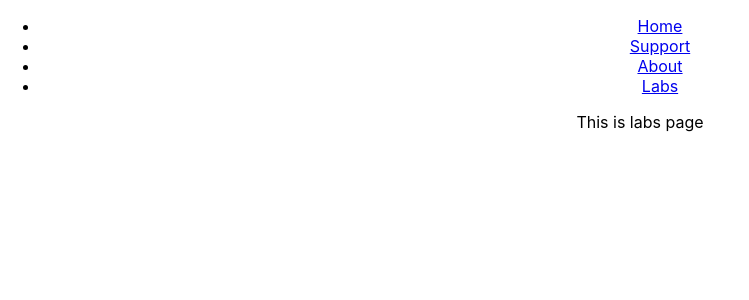
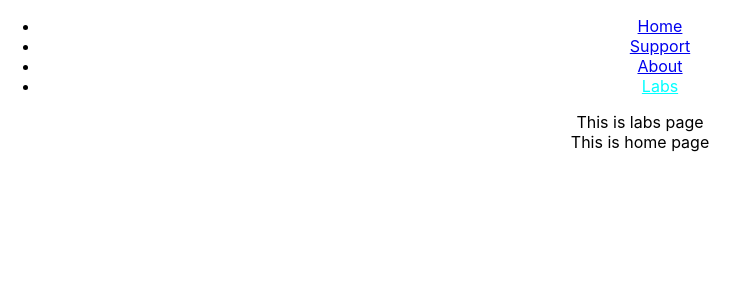
Before and after one commit to RAJA8112008/react-router, a React (Create React App) app: page /labs in a window 1280 px wide. Shown: the top 300 px of the page, without its empty margins (0-749 px from the left). Built offline with nearby package versions, Linux system fonts and the light colour scheme.

Commit message:
commited

```diff
--- a/src/App.js
+++ b/src/App.js
@@ -1,6 +1,6 @@
 import logo from './logo.svg';
 import './App.css';
-import { Route,Routes } from 'react-router-dom';
+import {NavLink ,Route,Routes } from 'react-router-dom';
 import Support from './Components/Support';
 import NoFound from './Components/NoFound';
 import Labs from './Components/Labs';
@@ -15,25 +15,26 @@ function App() {
       <nav>
         <ul>
           <li>
-            <Link to='/'>Home</Link>
+            <NavLink to='/'>Home</NavLink>
           </li>
           <li>
-            <Link to='/support' >Support</Link>
+            <NavLink to='/support' >Support</NavLink>
           </li>
           <li>
-            <Link to='/about'>About</Link>
+            <NavLink to='/about'>About</NavLink>
           </li>
           <li>
-            <Link to='/labs'>Labs</Link>
+            <NavLink to='/labs'>Labs</NavLink>
           </li>
         </ul>
       </nav>
      <Routes>
-      <Route path='/' element={<Home/>}/>
+      <Route path='/' element={<Home/>}>
       <Route path='/support' element={<Support/>}/>
       <Route path='/about' element={<About/>}/>
       <Route path='/labs' element={<Labs/>}/>
       <Route path='*' element={<NoFound/>}/>
+      </Route>
      </Routes>
     </div>
   );
--- a/src/Components/Home.js
+++ b/src/Components/Home.js
@@ -1,8 +1,10 @@
 import React from 'react'
+import { Outlet } from 'react-router-dom'
 
 const Home = () => {
   return (
     <div>
+      <Outlet/>
       This is home page
     </div>
   )
--- a/src/index.css
+++ b/src/index.css
@@ -11,3 +11,6 @@ code {
   font-family: source-code-pro, Menlo, Monaco, Consolas, 'Courier New',
     monospace;
 }
+.active{
+  color: aqua;
+}
```
Also changed, not shown: src/App.css (line endings or trailing spaces).
